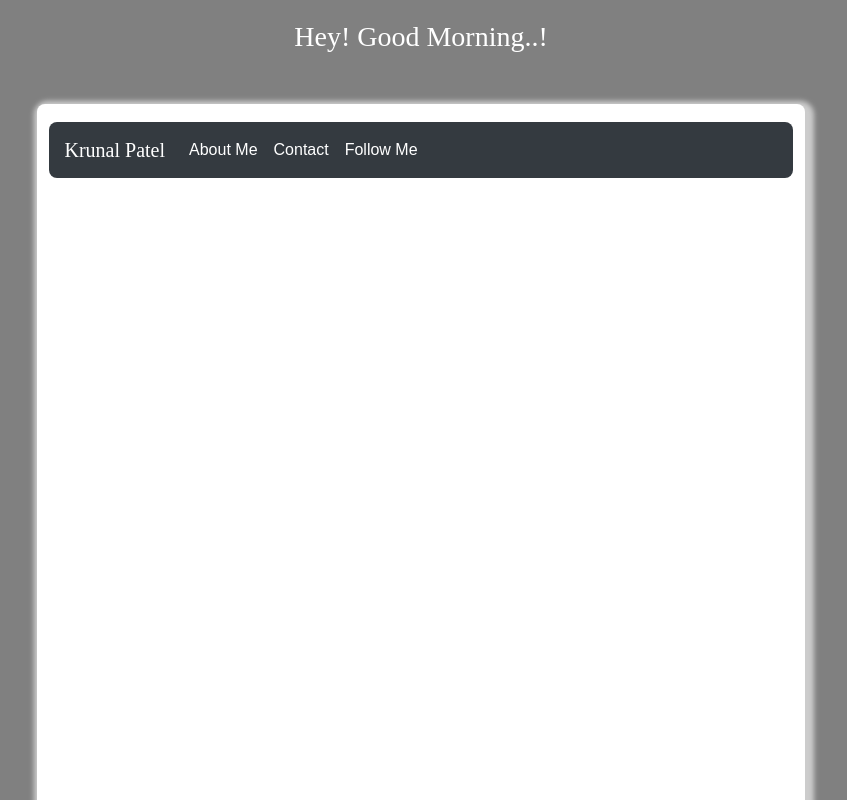
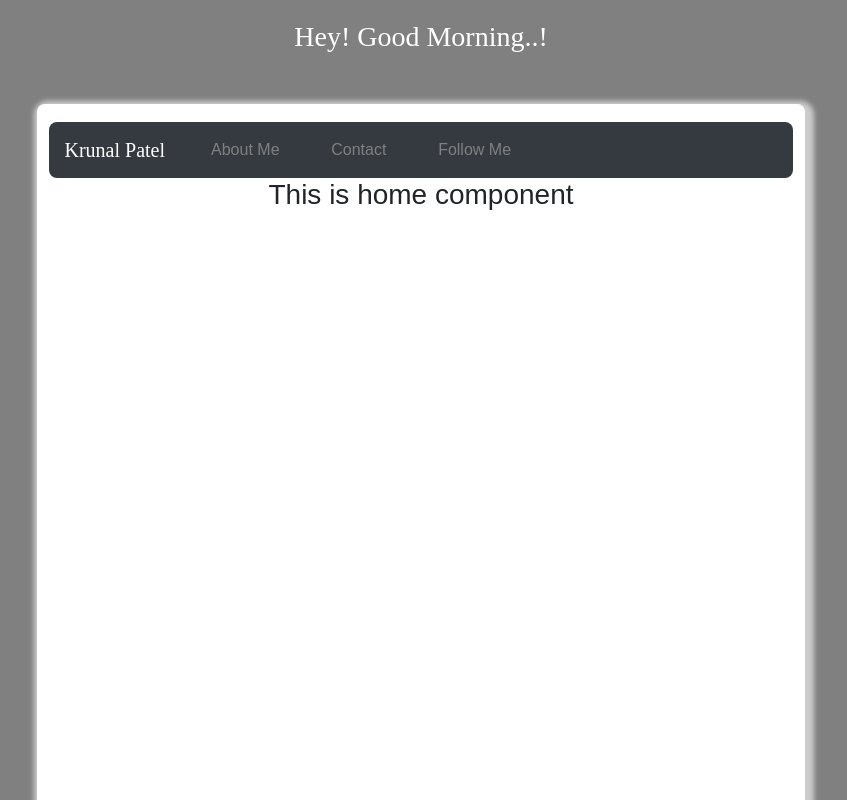
Before and after one commit to krunal90/ReactJs-Project, a React (Create React App) app: page / in a window 1280 px wide. Shown: the top 800 px of the page, without its empty margins (219-1066 px from the left). Built offline with nearby package versions, Linux system fonts and the light colour scheme.

Commit message:
fixed css for in the navbar

```diff
--- a/src/App.js
+++ b/src/App.js
@@ -4,6 +4,7 @@ import NavbarLink from './navbar';
 import './App.css';
 import About from './uiComponents/aboutMe';
 import Contact from './uiComponents/contact';
+import Home from './uiComponents/Home';
 
 class App extends Component {
   constructor() {
@@ -17,6 +18,7 @@ class App extends Component {
         <Router>
           <div className="AppBody">
             <NavbarLink />
+            <Route path="/" exact component={Home} />
             <Route path="/about" component={About} />
             <Route path="/contact" component={Contact} />
             </div>
--- a/src/navbar.css
+++ b/src/navbar.css
@@ -5,8 +5,30 @@
 }
 .navbar_Brand_Name {
   font-family: cursive;
+  cursor: pointer;
+}
+
+.navBrandLink{
+  color: white;
+}
+
+.navBrandLink:hover{
+  color: white;
+  text-decoration: none;
+}
+
+.mr-auto {
+  display: flex;
+  justify-content: space-between;
+  width: 300px;
+  margin-left: 30px;
+}
+
+.navLink:hover {
+  color: white;
+  text-decoration: none;
 }
 
 .navLink {
-  color: white;
+  color: grey;
 }
--- a/src/navbar.js
+++ b/src/navbar.js
@@ -8,18 +8,13 @@ export default class NavbarLink extends Component {
   render() {
     return (
         <Navbar className="navigationBar" bg="dark" variant="dark">
-        <Navbar.Brand href="#home" className="navbar_Brand_Name">
-          Krunal Patel</Navbar.Brand>
+        <Navbar.Brand className="navbar_Brand_Name">
+          <Link className="navBrandLink" to="/">Krunal Patel</Link>
+          </Navbar.Brand>
         <Nav className="mr-auto">
-          <Nav.Link>
-            <Link className="navLink" to="/about">About Me</Link>
-          </Nav.Link>
-          <Nav.Link>
-            <Link className="navLink" to="/contact">Contact</Link>
-          </Nav.Link>
-          <Nav.Link>
-            <Link className="navLink" to="/">Follow Me</Link>
-          </Nav.Link>
+          <Link className="navLink" to="/about">About Me</Link>
+          <Link className="navLink" to="/contact">Contact</Link>
+          <Link className="navLink" to="/">Follow Me</Link>
         </Nav>
       </Navbar>
     )
--- /dev/null
+++ b/src/uiComponents/Home.js
@@ -0,0 +1,15 @@
+import React, { Component } from 'react';
+import axios from 'axios';
+
+export default class Home extends Component {
+
+  render() {
+    return(
+      <div>
+        <h3>
+          This is home component
+        </h3>
+      </div>
+    )
+  }
+}
```
